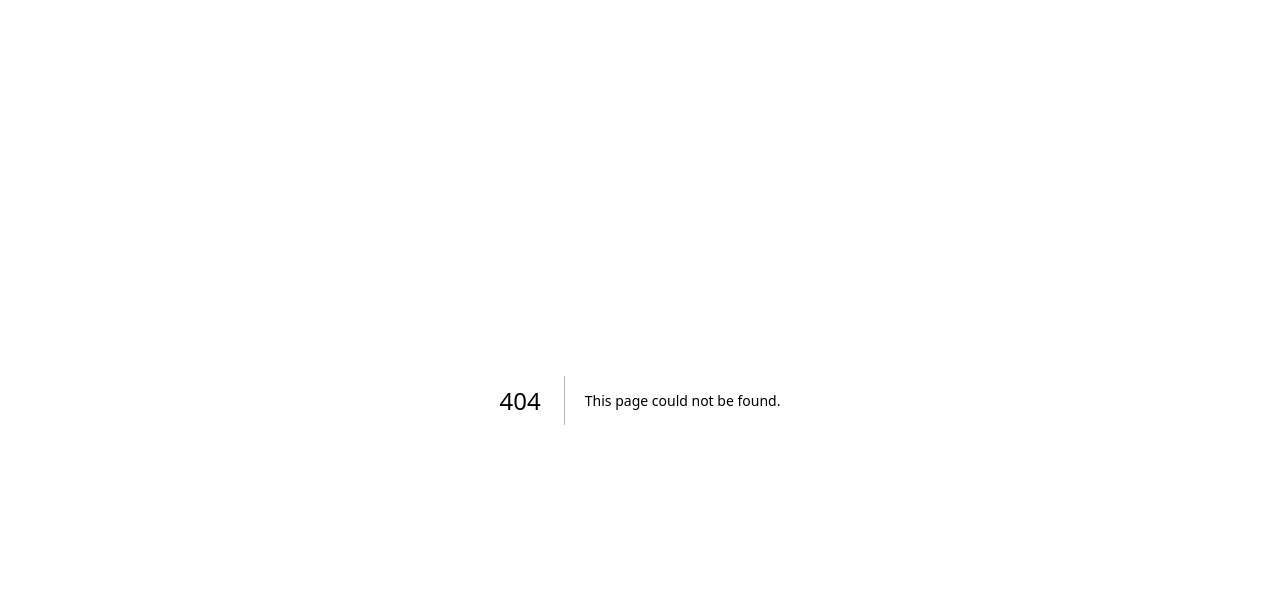
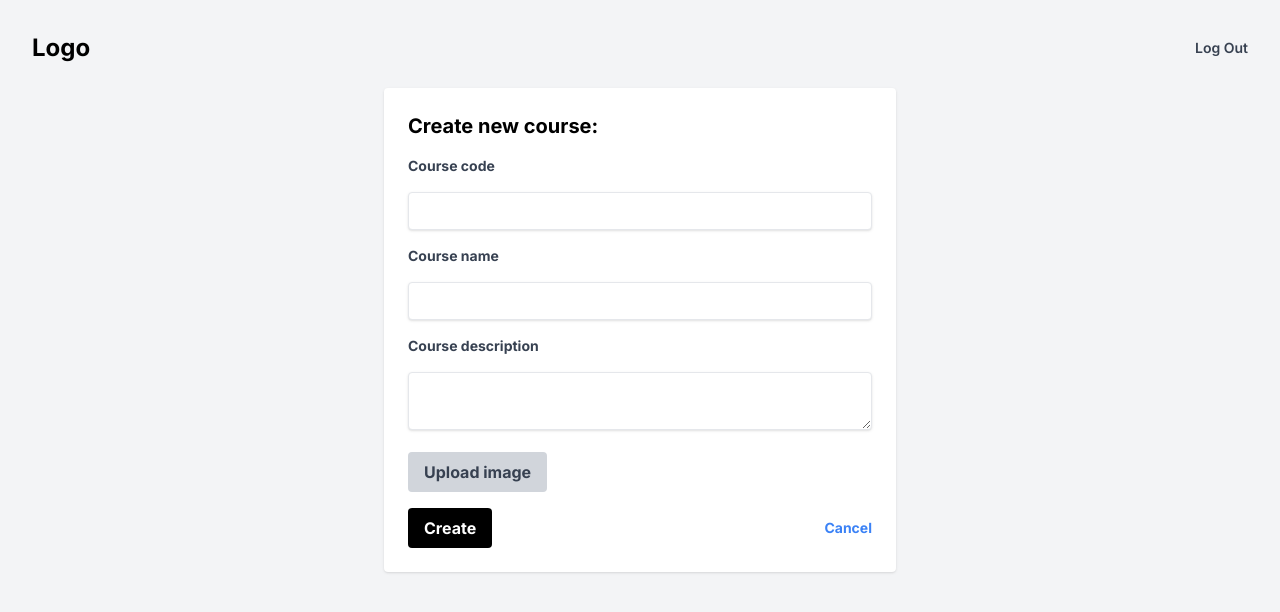
Before and after one commit to JJ2358/course_grid, a Next.js app in the folder client/: page /create-course in a window 1280 px wide. Before the commit this address had no page. Shown: the top 612 px of the page. Built offline with nearby package versions, Linux system fonts and the light colour scheme; no server answers.

Commit message:
Create course page

```diff
--- /dev/null
+++ b/client/src/app/create-course/page.tsx
@@ -0,0 +1,89 @@
+'use client';
+
+import React, { useState } from 'react';
+import Link from 'next/link';
+import useAuthStatus from '../hooks/useAuthStatus'; // Make sure the path is correct
+
+
+const CreateCoursePage: React.FC = () => {
+    const { isAuthenticated } = useAuthStatus();
+
+    const [courseCode, setCourseCode] = useState('');
+    const [courseName, setCourseName] = useState('');
+    const [courseDescription, setCourseDescription] = useState('');
+
+
+
+// if (!isAuthenticated) {
+//     // Handle as appropriate for your app
+//     return <div>Please log in to create a course.</div>;
+//   }
+
+  return (
+    <div className="min-h-screen bg-gray-100 p-8">
+      <nav className="flex justify-between items-center mb-6">
+        <Link href="/home" className="text-2xl font-bold">Logo</Link>
+        <Link href="/api/logout" className="text-sm font-semibold text-gray-700 hover:text-gray-900">Log Out</Link>
+      </nav>
+
+      <div className="max-w-lg mx-auto bg-white p-6 rounded shadow">
+        <form className="space-y-4">
+          <h1 className="text-xl font-bold">Create new course:</h1>
+
+          <label htmlFor="courseCode" className="block text-gray-700 text-sm font-bold mb-2">
+            Course code
+          </label>
+          <input
+            type="text"
+            id="courseCode"
+            value={courseCode}
+            onChange={(e) => setCourseCode(e.target.value)}
+            className="shadow appearance-none border rounded w-full py-2 px-3 text-gray-700 leading-tight focus:outline-none focus:shadow-outline"
+            required
+          />
+
+          <label htmlFor="courseName" className="block text-gray-700 text-sm font-bold mb-2">
+            Course name
+          </label>
+          <input
+            type="text"
+            id="courseName"
+            value={courseName}
+            onChange={(e) => setCourseName(e.target.value)}
+            className="shadow appearance-none border rounded w-full py-2 px-3 text-gray-700 leading-tight focus:outline-none focus:shadow-outline"
+            required
+          />
+
+          <label htmlFor="courseDescription" className="block text-gray-700 text-sm font-bold mb-2">
+            Course description
+          </label>
+          <textarea
+            id="courseDescription"
+            value={courseDescription}
+            onChange={(e) => setCourseDescription(e.target.value)}
+            className="shadow appearance-none border rounded w-full py-2 px-3 text-gray-700 leading-tight focus:outline-none focus:shadow-outline"
+            required
+          />
+
+          {/* Placeholder for image upload input */}
+          <div className="flex items-center justify-between">
+            <button type="button" className="bg-gray-300 text-gray-700 font-bold py-2 px-4 rounded">
+              Upload image
+            </button>
+          </div>
+
+          <div className="flex items-center justify-between mt-6">
+            <button type="submit" className="bg-black text-white font-bold py-2 px-4 rounded focus:outline-none focus:shadow-outline">
+              Create
+            </button>
+            <Link href="/workspace" className="font-bold text-sm text-blue-500 hover:text-blue-800">
+                Cancel
+            </Link>
+          </div>
+        </form>
+      </div>
+    </div>
+  );
+};
+
+export default CreateCoursePage;
--- a/client/src/app/home/page.tsx
+++ b/client/src/app/home/page.tsx
@@ -16,7 +16,7 @@ const HomePage: React.FC = () => {
                     {isAuthenticated ? (
                         <>
                             <Link href="/workspace">Workspace</Link>
-                            <Link href="/settings">Settings</Link>
+
                             <Link href="/api/logout">Log Out</Link>
                         </>
                     ) : (
--- a/client/src/app/workspace/page.tsx
+++ b/client/src/app/workspace/page.tsx
@@ -2,7 +2,7 @@
 
 import React from 'react';
 import Link from 'next/link';
-import useAuthStatus from '../hooks/useAuthStatus'; // Ensure the path is correct for your project structure
+import useAuthStatus from '../hooks/useAuthStatus';
 
 const WorkspacePage: React.FC = () => {
   const { isAuthenticated, isLoading } = useAuthStatus();
```
Also changed, not shown: client/src/tools/data.model.ts (line endings or trailing spaces).
